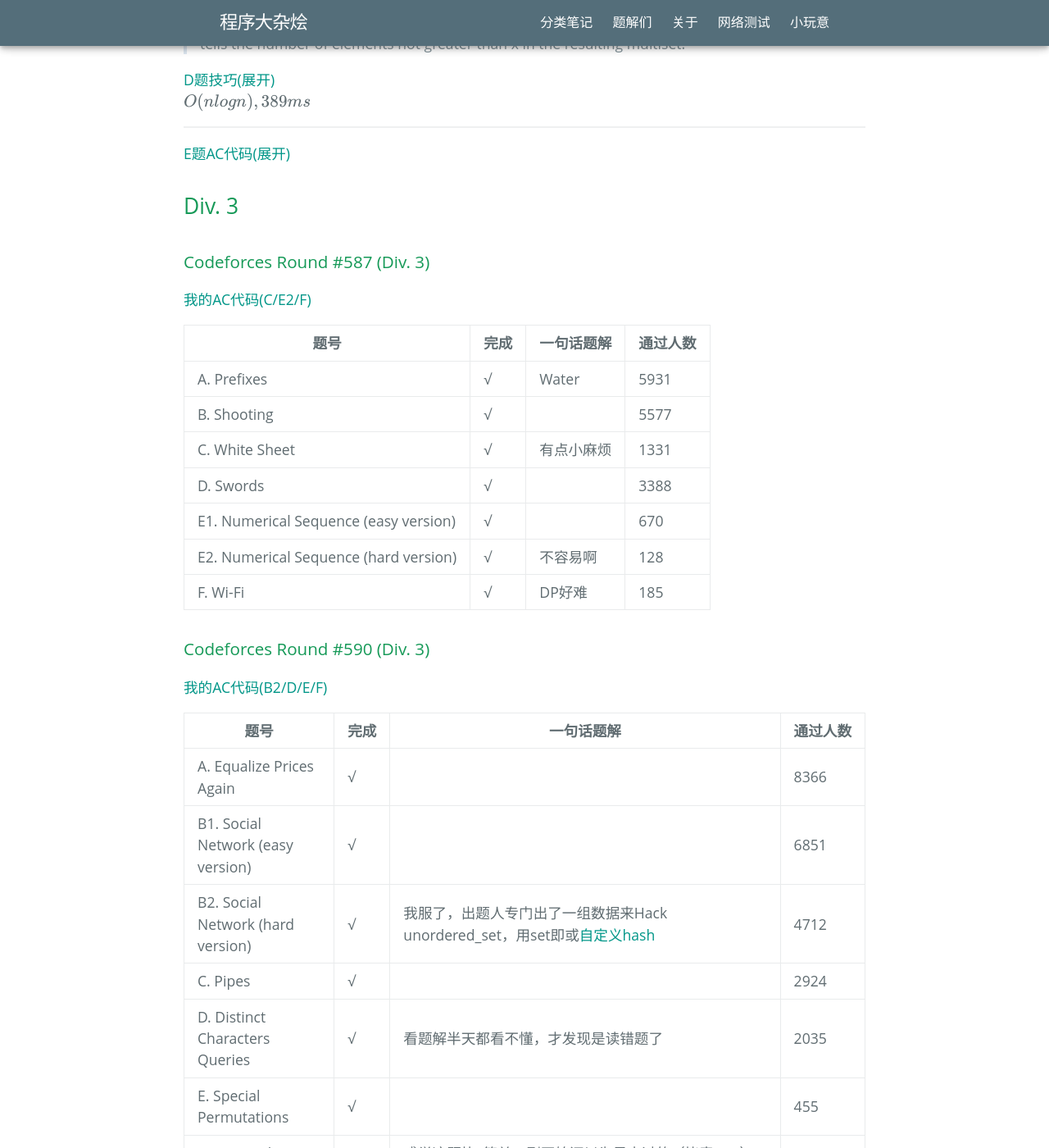
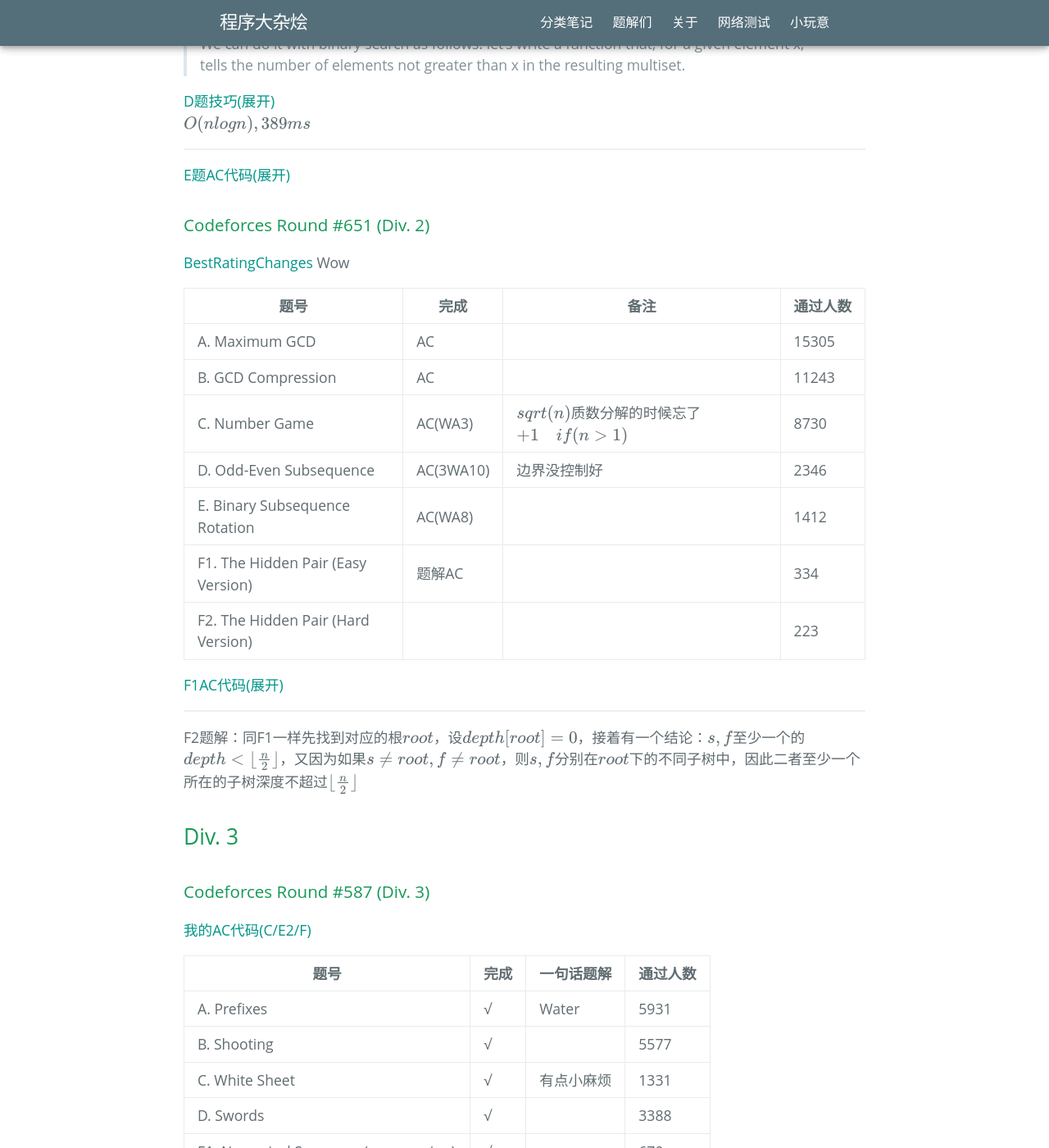
Before and after one commit to Chgtaxihe/Chgtaxihe.github.io_Archive, a Jekyll site: the page built from _posts/2019-09-21-Codeforces刷题计划.md, in a window 1280 px wide and 1400 px high, scrolled down 33984 px. Shown: the whole window at 82% size. Built offline with Jekyll 4.4.1, drawn with Linux system fonts in a browser that asks for light colours; some web fonts are replaced; formulas are drawn with MathJax 3; comment, search, counter and statistics services are not loaded; some of the changed text lies outside the part shown.

Commit message:
日常更新

```diff
--- a/_posts/2019-09-21-Codeforces刷题计划.md
+++ b/_posts/2019-09-21-Codeforces刷题计划.md
@@ -1020,6 +1020,28 @@ $a=p_0^{x1}p_1^{x2}p_2^{x3}...p_n^{xn},gcd(a,\frac{a}{p_i^{xi}} + p_i)=1$
 
 
 
+### Codeforces Round #651 (Div. 2)
+
+[BestRatingChanges](https://codeforces.com/bestRatingChanges/3331552) Wow
+
+| 题号 | 完成 | 备注 | 通过人数 |
+| ---- | ---- | ---- | -------- |
+| A. Maximum GCD  | AC |      | 15305 |
+| B. GCD Compression  | AC |      | 11243 |
+| C. Number Game  | AC(WA3) | $sqrt(n)$质数分解的时候忘了$+1\quad if(n>1)$ | 8730 |
+| D. Odd-Even Subsequence  | AC(3WA10) | 边界没控制好 | 2346 |
+| E. Binary Subsequence Rotation  | AC(WA8) |      | 1412 |
+| F1. The Hidden Pair (Easy Version) | 题解AC |      | 334 |
+| F2. The Hidden Pair (Hard Version) |      |      | 223 |
+
+[F1AC代码](https://codeforces.com/contest/1370/submission/84564188)
+
+------
+
+F2题解：同F1一样先找到对应的根$root$，设$depth[root]=0$，接着有一个结论：$s,f$至少一个的$depth<\lfloor\frac{n}{2}\rfloor$，又因为如果$s\ne root,f\ne root$，则$s,f$分别在$root$下的不同子树中，因此二者至少一个所在的子树深度不超过$\lfloor\frac{n}{2}\rfloor$
+
+
+
 ## Div. 3
 
 ### Codeforces Round #587 (Div. 3)
```
